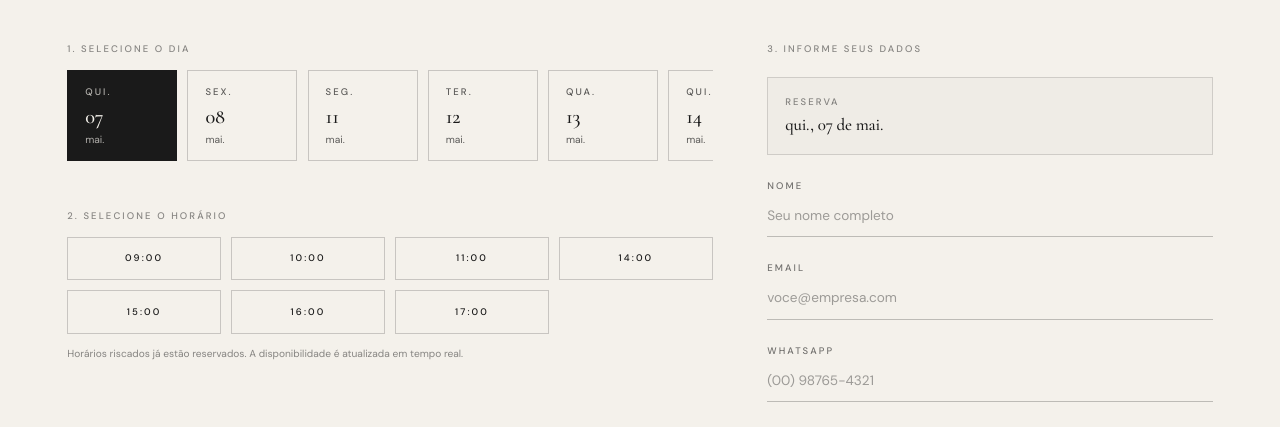
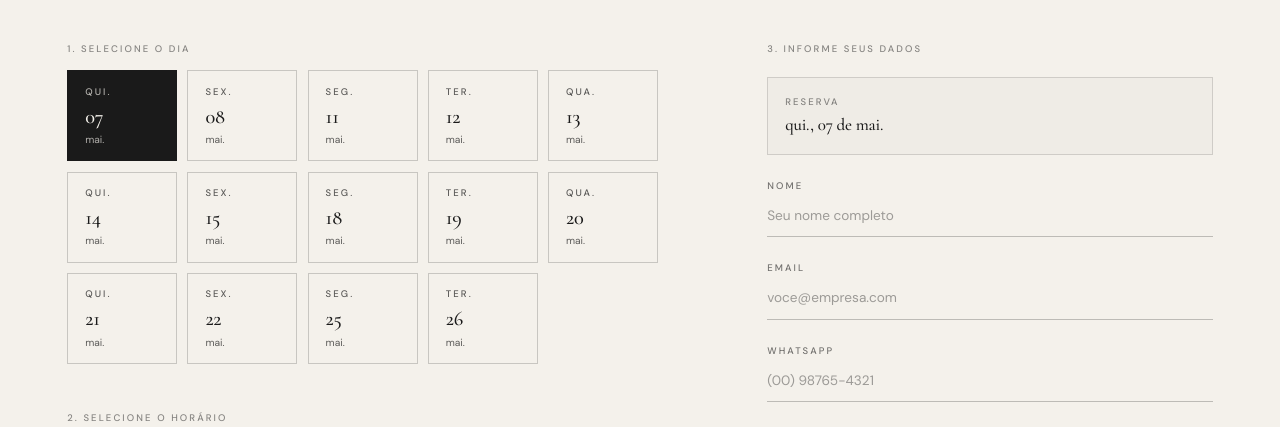
Before and after one commit to anacquesta/mariapaula-project, a React (Vite) app: page /agendar in a window 1280 px wide. Shown: the part 271-698 px from the top of the page. Built offline with nearby package versions, Linux system fonts and the light colour scheme; no server answers; the HTML template or start-up script is replaced by a standard one.

Commit message:
fix: ensure full visibility of dates on desktop and fix mobile overflow

```diff
--- a/src/pages/Agendar.tsx
+++ b/src/pages/Agendar.tsx
@@ -167,9 +167,9 @@ const Agendar = () => {
       <section className="pb-24">
         <div className="container grid grid-cols-12 gap-10 md:gap-16">
           {/* Calendar */}
-          <div className="col-span-12 md:col-span-7 overflow-hidden">
+          <div className="col-span-12 md:col-span-7">
             <div className="label-caps text-foreground/50 mb-4">1. Selecione o dia</div>
-            <div className="flex gap-3 overflow-x-auto pb-4 snap-x snap-mandatory flex-nowrap scrollbar-hide -mx-4 px-4 md:mx-0 md:px-0">
+            <div className="flex gap-3 overflow-x-auto pb-4 snap-x snap-mandatory scrollbar-hide -mx-4 px-4 md:mx-0 md:px-0 md:flex-wrap md:overflow-visible">
               {days.map((d) => {
                 const active = isoDay(d).getTime() === isoDay(selectedDay).getTime();
                 return (
```
